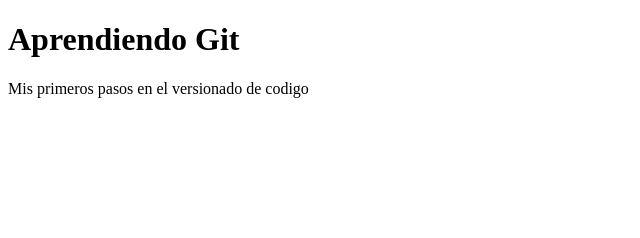
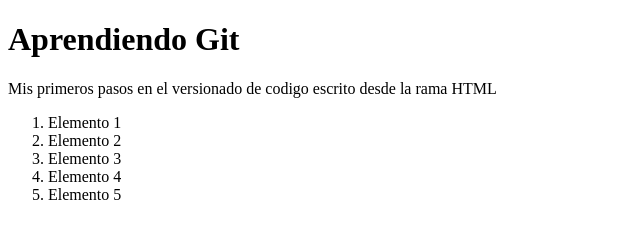
Before and after one commit to luchogrz/git-main, a plain HTML site: page index.html in a window 1280 px wide. Shown: the whole page, without its empty margins (0-640 px from the left). Drawn offline with Linux system fonts and the light colour scheme.

Commit message:
Agregando index.js al index.html

```diff
--- a/index.html
+++ b/index.html
@@ -11,8 +11,17 @@
 <body>
 
     <h1>Aprendiendo Git</h1>
-    <p>Mis primeros pasos en el versionado de codigo</p>
+    <p>Mis primeros pasos en el versionado de codigo escrito desde la rama HTML</p>
+    <ol>
+        <li>Elemento 1</li>
+        <li>Elemento 2</li>
+        <li>Elemento 3</li>
+        <li>Elemento 4</li>
+        <li>Elemento 5</li>
+    </ol>
 
+
+    <script src="index.js"></script>
 </body>
 
 </html>
```
